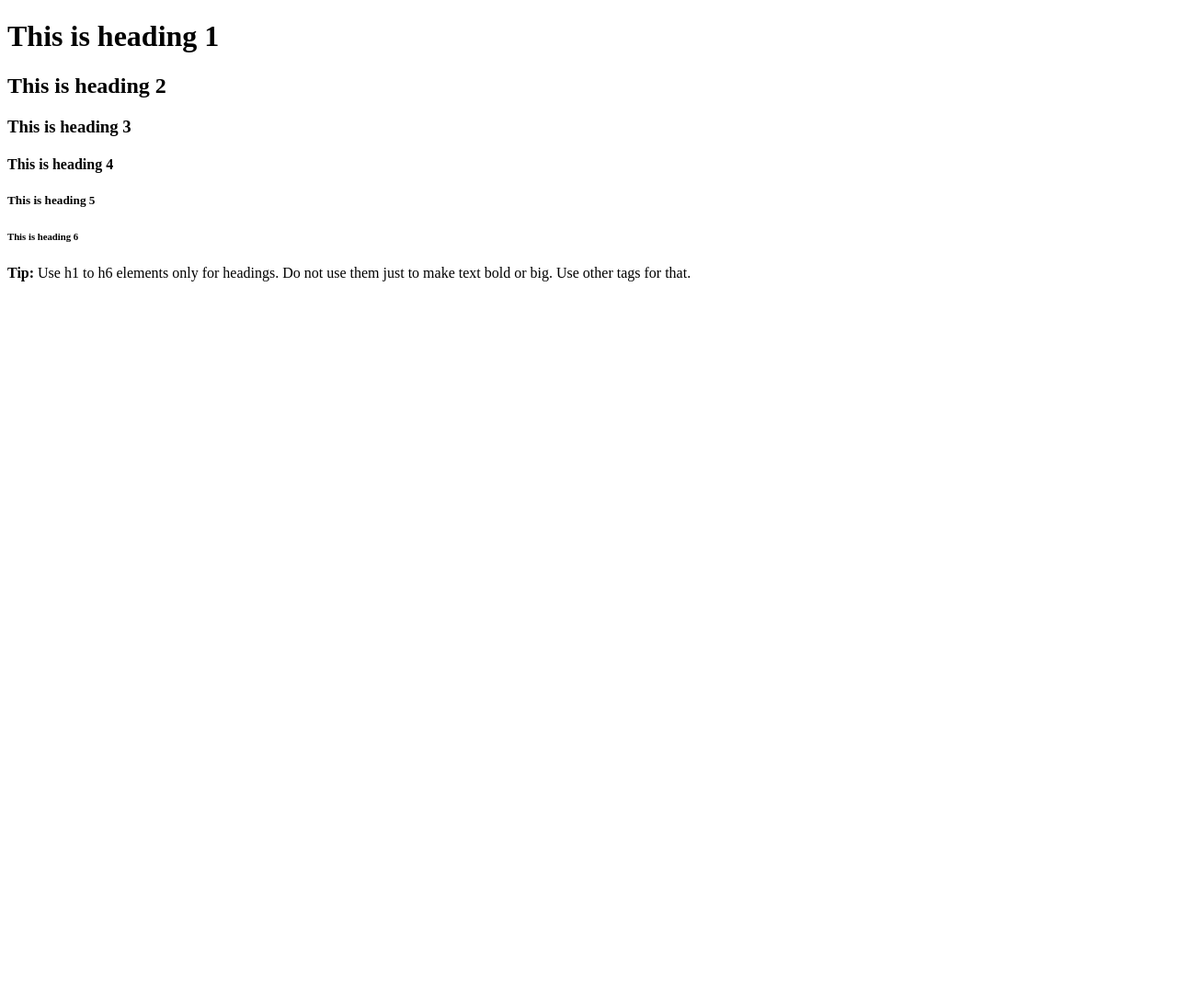
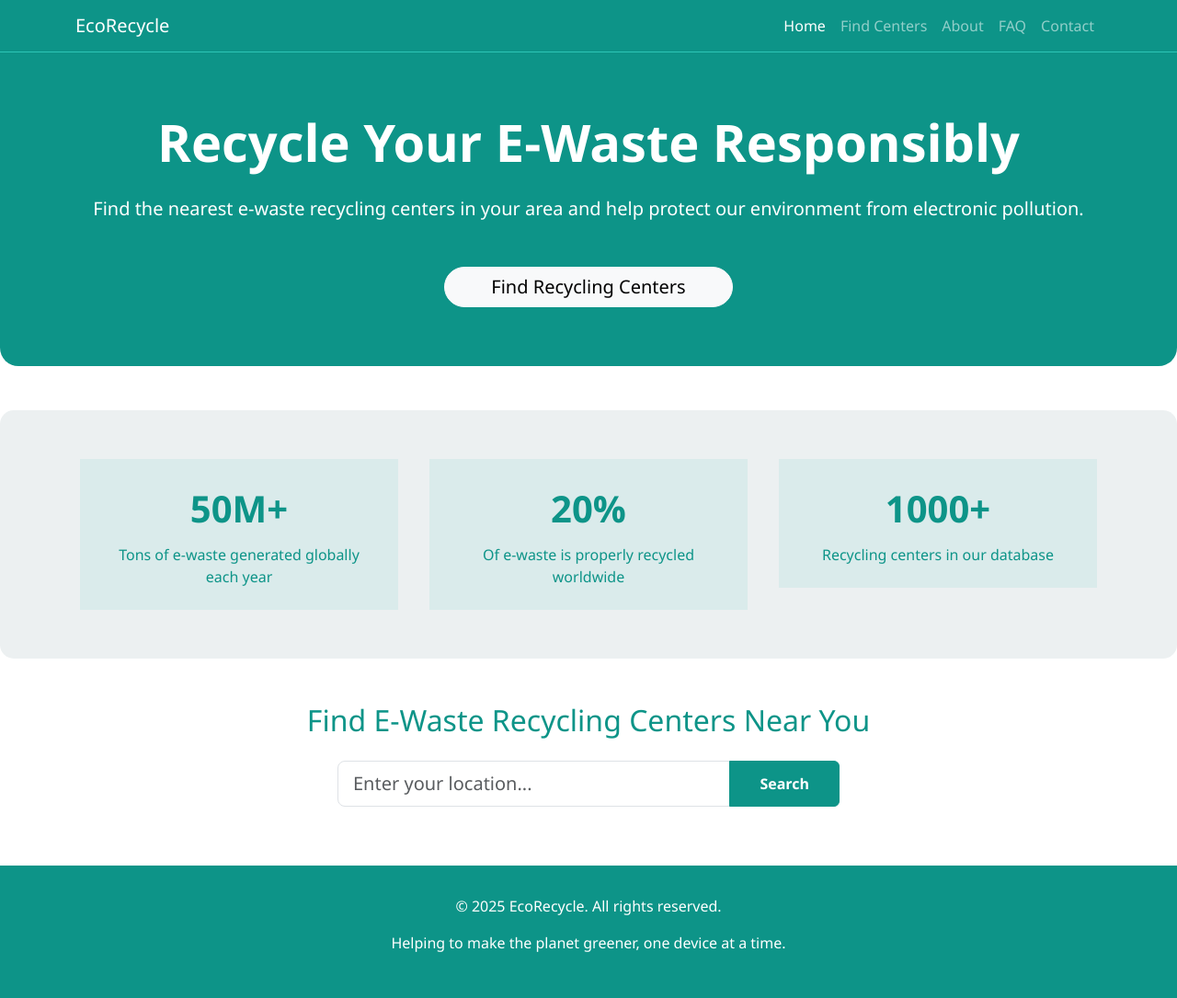
Before and after one commit to erramesh000/collegeproject, a plain HTML site: page index.html in a window 1280 px wide. Shown: the whole page at 92% size. Before the commit the page ends 800 px from the top, so only its background shows below. Drawn offline with nearby package versions, Linux system fonts and the light colour scheme.

Commit message:
Updated design

```diff
--- a/index.html
+++ b/index.html
@@ -1,18 +1,202 @@
 <!DOCTYPE html>
-<html>
+<html lang="en">
+
+<head>
+    <meta charset="UTF-8">
+    <meta name="viewport" content="width=device-width, initial-scale=1.0">
+    <title>EcoRecycle - E-Waste Recycling</title>
+    <!-- Bootstrap CSS -->
+    <link href="https://cdn.jsdelivr.net/npm/bootstrap@5.3.0/dist/css/bootstrap.min.css" rel="stylesheet">
+    <!-- Custom CSS -->
+    <style>
+        :root {
+            --primary-color: #0d9488 !important;
+            --secondary-color: #0d9488 !important;
+            --dark-color: #0d9488 !important;
+            --light-color: #ecf0f1;
+        }
+
+        .bgcolo {
+            background-color: #0d9488 !important;
+            border-bottom: 1px solid #2fc8baf0;
+        }
+
+        body {
+            font-family: 'Segoe UI', Tahoma, Geneva, Verdana, sans-serif;
+            color: var(--dark-color);
+        }
+
+        .hero {
+            background-color: #0d9488 !important;
+            color: white;
+            padding: 4rem 0;
+            margin-bottom: 3rem;
+            border-radius: 0 0 20px 20px;
+        }
+
+        .stats-section {
+            background-color: var(--light-color);
+            padding: 3rem 0;
+            margin: 2rem 0;
+            border-radius: 15px;
+        }
+
+        .stat-card {
+            text-align: center;
+            padding: 1.5rem;
+            margin: 5px;
+            background: #23baad17;
+
+        }
+
+        .stat-number {
+            font-size: 2.5rem;
+            font-weight: bold;
+            color: var(--primary-color);
+            margin-bottom: 0.5rem;
+        }
+
+        .stat-label {
+            font-size: 1rem;
+            color: var(--dark-color);
+        }
+
+        .btn-primary {
+            background-color: var(--primary-color);
+            border-color: var(--primary-color);
+            padding: 0.75rem 2rem;
+            font-weight: bold;
+        }
+
+        .btn-primary:hover {
+            background-color: var(--secondary-color);
+            border-color: var(--secondary-color);
+        }
+
+        .cta-section {
+            text-align: center;
+            margin: 3rem 0;
+        }
+
+        footer {
+            background-color: #0d9488 !important;
+            color: white;
+            padding: 2rem 0;
+            margin-top: 3rem;
+        }
+
+        .mybtn {
+            border-radius: 30px;
+            padding: 6px 50px;
+        }
+
+        @media (max-width: 768px) {
+            .hero {
+                padding: 2rem 0;
+            }
+
+            .stat-card {
+                margin-bottom: 1.5rem;
+            }
+        }
+    </style>
+</head>
 
 <body>
+    <!-- Navigation -->
+    <nav class="navbar navbar-expand-lg navbar-dark bgcolo">
+        <div class="container">
+            <a class="navbar-brand" href="#">EcoRecycle</a>
+            <button class="navbar-toggler" type="button" data-bs-toggle="collapse" data-bs-target="#navbarNav">
+                <span class="navbar-toggler-icon"></span>
+            </button>
+            <div class="collapse navbar-collapse" id="navbarNav">
+                <ul class="navbar-nav ms-auto">
+                    <li class="nav-item">
+                        <a class="nav-link active" href="#">Home</a>
+                    </li>
 
-    <h1>This is heading 1</h1>
-    <h2>This is heading 2</h2>
-    <h3>This is heading 3</h3>
-    <h4>This is heading 4</h4>
-    <h5>This is heading 5</h5>
-    <h6>This is heading 6</h6>
+                    <li class="nav-item">
+                        <a class="nav-link" href="#">Find Centers</a>
+                    </li>
+                    <li class="nav-item">
+                        <a class="nav-link" href="#">About</a>
+                    </li>
+                    <li class="nav-item">
+                        <a class="nav-link" href="#">FAQ</a>
+                    </li>
+                    <li class="nav-item">
+                        <a class="nav-link" href="#">Contact</a>
+                    </li>
+                </ul>
+            </div>
+        </div>
+    </nav>
 
-    <p><b>Tip:</b> Use h1 to h6 elements only for headings. Do not use them just to make text bold or big. Use other
-        tags for that.</p>
+    <!-- Hero Section -->
+    <section class="hero">
+        <div class="container text-center">
+            <h1 class="display-4 fw-bold mb-4">Recycle Your E-Waste Responsibly</h1>
+            <p class="lead mb-5">Find the nearest e-waste recycling centers in your area and help protect our
+                environment from electronic pollution.</p>
+            <div class="d-flex justify-content-center gap-3">
+                <a href="#" class="btn btn-light btn-lg mybtn">Find Recycling Centers</a>
 
+            </div>
+        </div>
+    </section>
+
+    <!-- Stats Section -->
+    <section class="stats-section">
+        <div class="container">
+            <div class="row">
+                <div class="col-md-4 ">
+                    <div class="stat-card">
+                        <div class="stat-number">50M+</div>
+                        <div class="stat-label">Tons of e-waste generated globally each year</div>
+                    </div>
+                </div>
+                <div class="col-md-4 ">
+                    <div class="stat-card">
+                        <div class="stat-number">20%</div>
+                        <div class="stat-label">Of e-waste is properly recycled worldwide</div>
+                    </div>
+                </div>
+                <div class="col-md-4">
+                    <div class="stat-card">
+                        <div class="stat-number">1000+</div>
+                        <div class="stat-label">Recycling centers in our database</div>
+                    </div>
+                </div>
+            </div>
+        </div>
+    </section>
+
+    <!-- CTA Section -->
+    <section class="cta-section">
+        <div class="container">
+            <h2 class="mb-4">Find E-Waste Recycling Centers Near You</h2>
+            <div class="row justify-content-center">
+                <div class="col-md-6">
+                    <div class="input-group mb-3">
+                        <input type="text" class="form-control form-control-lg" placeholder="Enter your location...">
+                        <button class="btn btn-primary" type="button">Search</button>
+                    </div>
+                </div>
+            </div>
+        </div>
+    </section>
+
+    <!-- Footer -->
+    <footer>
+        <div class="container text-center">
+            <p>&copy; 2025 EcoRecycle. All rights reserved.</p>
+            <p>Helping to make the planet greener, one device at a time.</p>
+        </div>
+    </footer>
+
+    <!-- Bootstrap JS -->
+    <script src="https://cdn.jsdelivr.net/npm/bootstrap@5.3.0/dist/js/bootstrap.bundle.min.js"></script>
 </body>
 
 </html>
```
